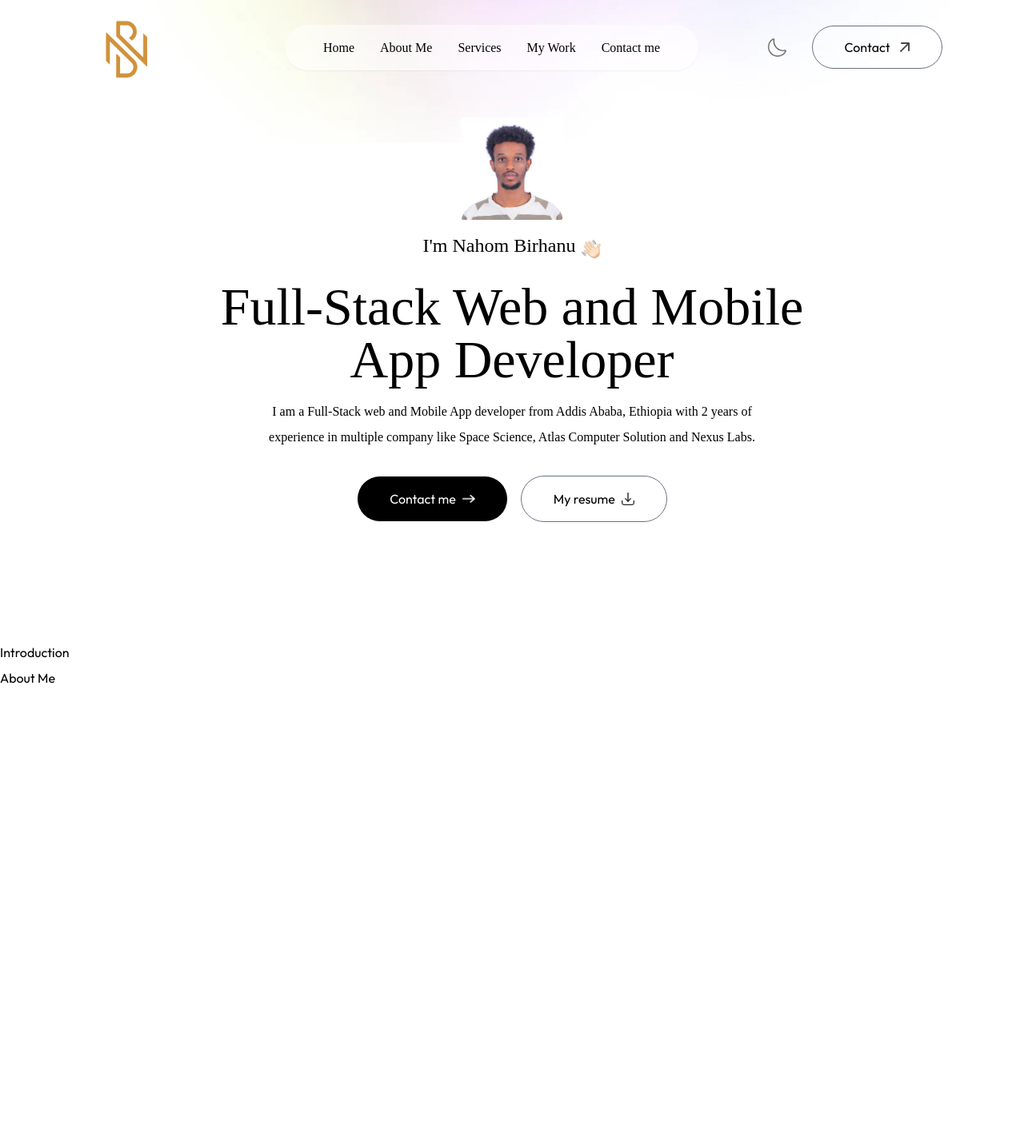
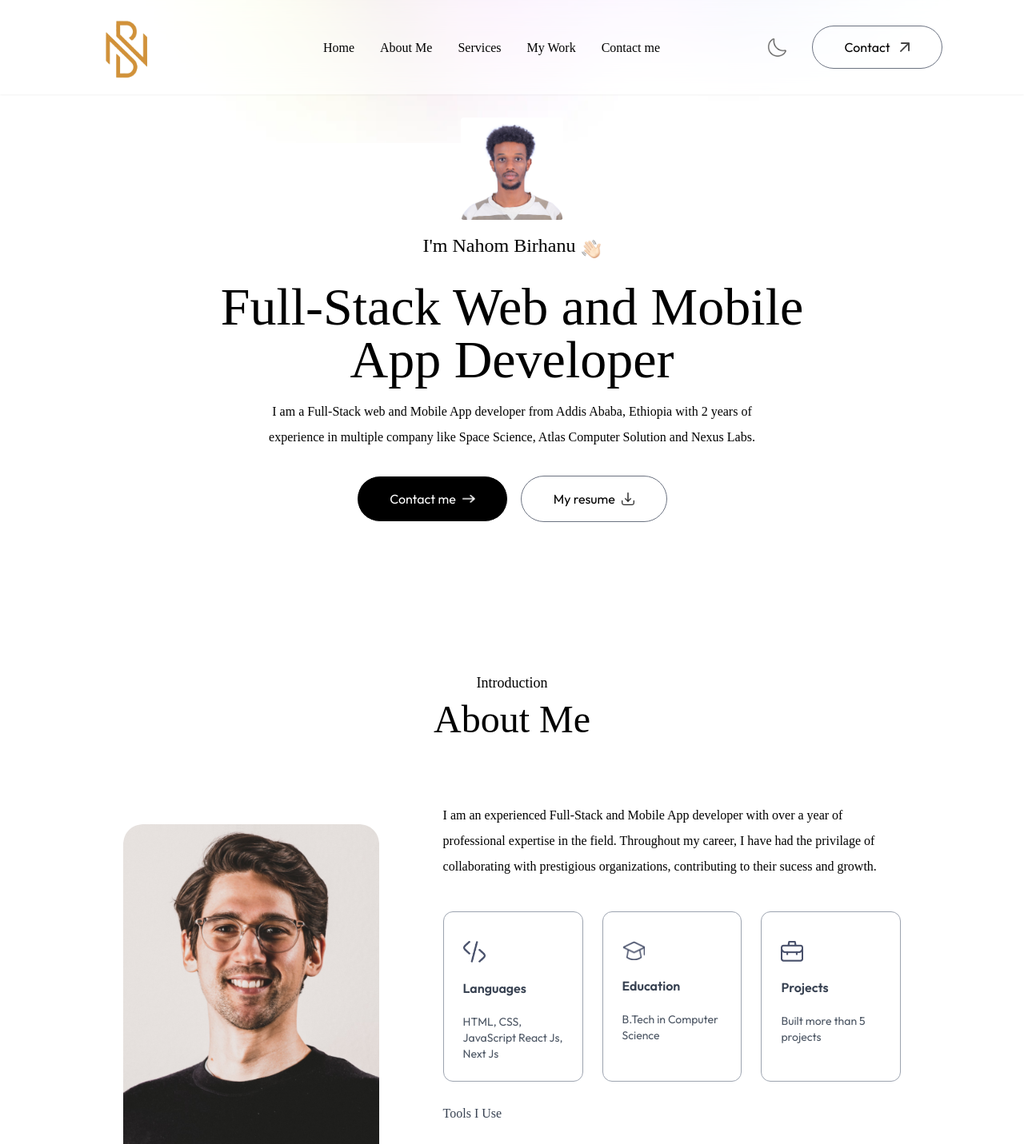
Before and after one commit to NahomBirhanu/my-portfolio, a Next.js app: page / in a window 1280 px wide. Shown: the top 1431 px of the page at 80% size. Before the commit the page ends 864 px from the top, so only its background shows below. Built offline with nearby package versions, Linux system fonts and the light colour scheme; a web font is replaced by a local one.

Commit message:
added some css

```diff
--- a/app/componenets/About.jsx
+++ b/app/componenets/About.jsx
@@ -1,10 +1,49 @@
+import { assets, infoList, toolsData } from '@/assets/assets'
+import Image from 'next/image'
 import React from 'react'
 
 const About = () => {
   return (
-    <div>
-      <h4>Introduction</h4>
-      <h2>About Me</h2>
+    <div id='about' className='w-full px-[12%] py-10 scroll-mt-20'>
+      <h4 className='text-center mb-2 text-lg font-Ovo'>Introduction</h4>
+      <h2 className='text-center mb-10 text-5xl font-Ovo'>About Me</h2>
+
+      <div className='flex w-full flex-col lg:flex-row items-center gap-20 my-20'>
+        <div className='w-64 sm:w-80 rounded-3xl max-w-none'>
+          <Image src={assets.user_image} alt='user' className='w-full rounded-3xl'/>
+        </div>
+        <div className='flex-1'>
+          <p className='mb-10 max-w-2xl font-Ovo'>
+            I am an experienced Full-Stack and Mobile App developer with over a year of
+            professional expertise in the field. Throughout my career, I have had the
+            privilage of collaborating with prestigious organizations, contributing to
+            their sucess and growth.
+          </p>
+          <ul className='grid grid-cols-1 sm:grid-cols-3 gap-6 max-w-2xl'>
+                {infoList.map(({icon,iconDark,title,description},index)=>(
+
+                    <li className='border-[0.5px] border-gray-400 rounded-xl p-6 cursor-pointer
+                    hover:bg-lightHover hover:-translate-y-1 duration-500 hover:shadow-black'
+                    key={index}>
+                        <Image src={icon} alt={title} className='w-7 mt-3'/>
+                        <h3 className='my-4 font-semibold text-gray-700'>{title}</h3>
+                        <p className='text-gray-600 text-sm'>{description}</p>
+                    </li>
+                ))}
+            </ul>
+            <h4 className='my-6 text-gray-700 font-Ovo '>Tools I Use</h4>
+            <ul className='flex items-center gap-3 sm:gap-5'>
+                {toolsData.map((tool,index)=>(
+                    <li className='flex items-center justify-center w-12 sm:w-14 aspect-square
+                    border border-gray-400 rounded-lg cursor-pointer hover:-translate-y-1
+                    duration-500'
+                    key={index}>
+                        <Image src={tool} alt='Tool'className='w-5 sm:w-7'/>
+                    </li>
+                ))}
+            </ul>
+        </div>
+      </div>
     </div>
   )
 }
--- a/app/componenets/Navbar.jsx
+++ b/app/componenets/Navbar.jsx
@@ -2,24 +2,37 @@
 
 import { assets } from '@/assets/assets'
 import Image from 'next/image'
-import React, { useRef } from 'react'
+import React, { useEffect, useRef, useState } from 'react'
 
 const Navbar = () => {
+    const [isScroll,setIsScroll]=useState(false);
     const sideMenuRef=useRef();
     const openMenu=()=>{
         sideMenuRef.current.style.transform='translateX(-16rem)'}
-        const closeMenu=()=>{
-            sideMenuRef.current.style.transform='translateX(16rem)'}
+    const closeMenu=()=>{
+        sideMenuRef.current.style.transform='translateX(16rem)'}
+
+    useEffect(()=>{
+        window.addEventListener('scroll',()=>{
+            if(scrollY<50){
+                setIsScroll(true);
+            }else{
+               setIsScroll(false);
+                }
+            })
+        })
     return (
     <>
     <div className='fixed top-0 right-0 w-11/12 -z-10 translate-y-[-80%] '>
         <Image src={assets.header_bg_color} alt='' className='w-full'/>
     </div>
-    <nav className='w-full fixed px-5 lg:px-8 xl:px-[8%] py-4 flex  items-center justify-between z-50'>
+    <nav className={`w-full fixed px-5 lg:px-8 xl:px-[8%] py-4 flex  items-center justify-between
+        z-50 ${isScroll? "bg-white bg-opacity-50 backdrop-blur-lg shadow-sm" :""}`}>
         <a href="#top">
             <Image src={assets.logo} alt='' className='w-28 cursor-pointer mr-14'/>
         </a>
-        <ul className='hidden md:flex items-center gap-6 lg:gap-8 rounded-full px-12 py-3 bg-white shadow-sm bg-opacity-50'>
+        <ul className={`hidden md:flex items-center gap-6 lg:gap-8 rounded-full px-12
+        py-3 ${isScroll ? "": "bg-white shadow-sm bg-opacity-50"}`}>
         <li><a className='font-Ovo' href="#top">Home</a></li>
                 <li><a className='font-Ovo' href="#about">About Me</a></li>
                 <li><a className='font-Ovo' href="#services">Services</a></li>
--- a/app/layout.js
+++ b/app/layout.js
@@ -17,7 +17,7 @@
 
 export default function RootLayout({ children }) {
   return (
-    <html lang="en">
+    <html lang="en" className="scroll-smooth">
       <body
         className={`${outfit.className} ${ovo.className} antialiased leading-8 overflow-x-hidden`}
       >
--- a/tailwind.config.mjs
+++ b/tailwind.config.mjs
@@ -15,6 +15,10 @@
       fontFamily:{
         Outfit:["Outfit","sans-serif"],
         Ovo:["Ovo","serif"]
+      },
+      boxShadow:{
+        'black':'4px 4px 0 #000',
+        'white':'4px 4px 0 #fff'
       }
     },
   },
```
